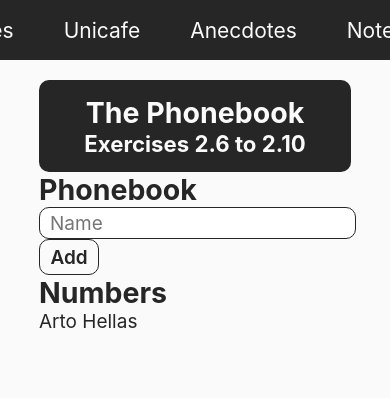
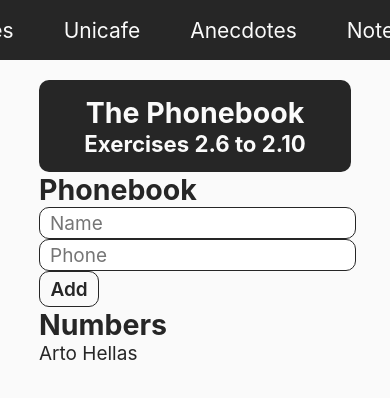
Before and after one commit to juancaricodev/fullstack-bootcamp, a React app: page /phonebook in a window 390 px wide. Shown: the top 398 px of the page. Built offline with nearby package versions, Linux system fonts and the light colour scheme.

Commit message:
feat[2.8](Phonebook): phone number added to phonebook; validation for the whole form updated; exercise done

```diff
--- a/src/containers/Phonebook.jsx
+++ b/src/containers/Phonebook.jsx
@@ -3,18 +3,21 @@ import React, { useState } from 'react'
 const Phonebook = () => {
   const [persons, setPersons] = useState([{ name: 'Arto Hellas' }])
   const [newName, setNewName] = useState('')
+  const [newPhone, setNewPhone] = useState('')
 
   const handleSubmit = (e) => {
     e.preventDefault()
 
     const newPerson = {
-      name: newName
+      name: newName,
+      phone: newPhone
     }
 
     const nameMatch = persons.find((person) => person.name === newPerson.name)
 
-    if (newPerson.name === '') {
-      alert('The name field is empty')
+    if (newPerson.name === '' || newPerson.phone === '') {
+    // if ((newPerson.name || newPerson.phone) === '') {
+      alert('All fields should be filled')
     } else if (nameMatch) {
       alert(`${newPerson.name} is already added to phonebook`)
     } else {
@@ -22,10 +25,15 @@ const Phonebook = () => {
     }
 
     setNewName('')
+    setNewPhone('')
   }
 
   const handleNameChange = (e) => {
     setNewName(e.target.value)
+  }
+
+  const handlePhoneChange = (e) => {
+    setNewPhone(e.target.value)
   }
 
   return (
@@ -48,6 +56,15 @@ const Phonebook = () => {
           </div>
 
           <div>
+            <input
+              type='text'
+              value={newPhone}
+              onChange={handlePhoneChange}
+              placeholder='Phone'
+            />
+          </div>
+
+          <div>
             <button type='submit'>Add</button>
           </div>
         </form>
@@ -56,7 +73,9 @@ const Phonebook = () => {
 
         <ul>
           {persons.map((person) => (
-            <li key={person.name}>{person.name}</li>
+            <li key={person.name}>
+              {person.name} {person.phone ? `-  ${person.phone}` : ''}
+            </li>
           ))}
         </ul>
       </div>
```
